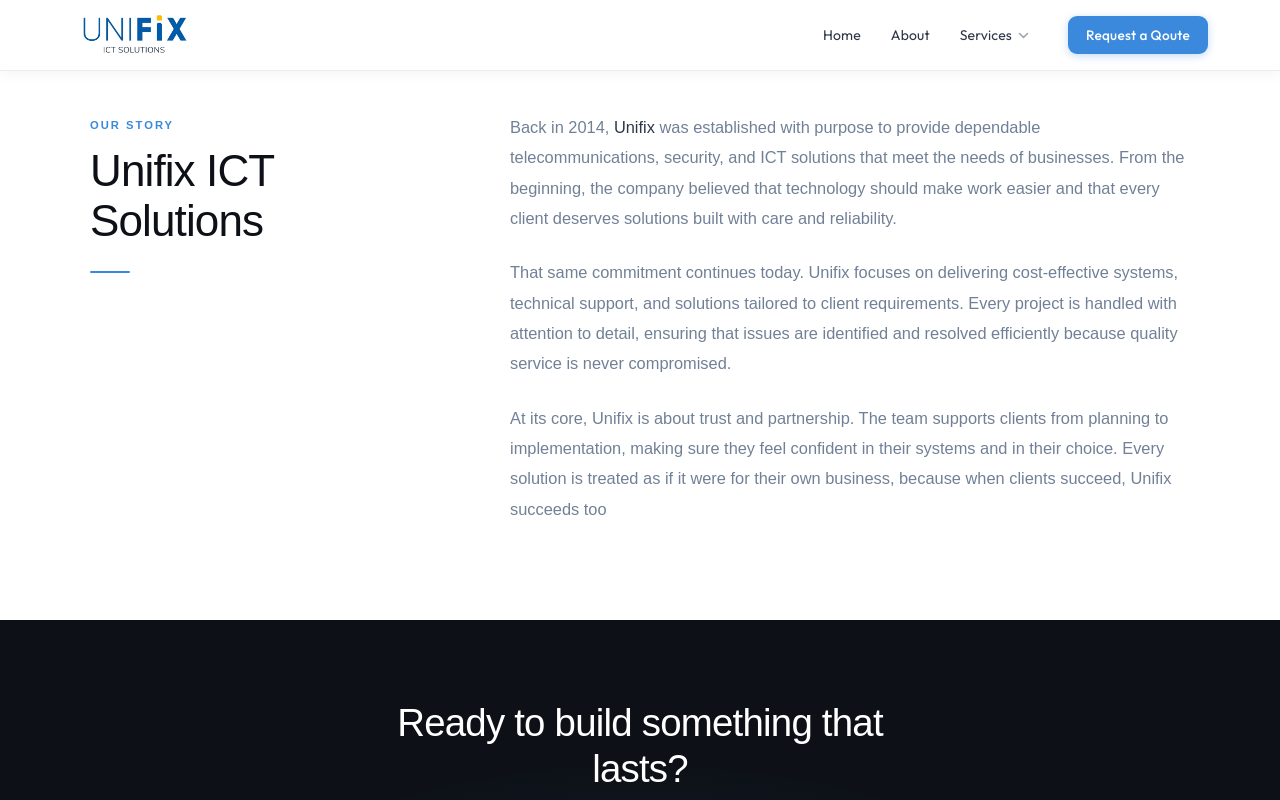
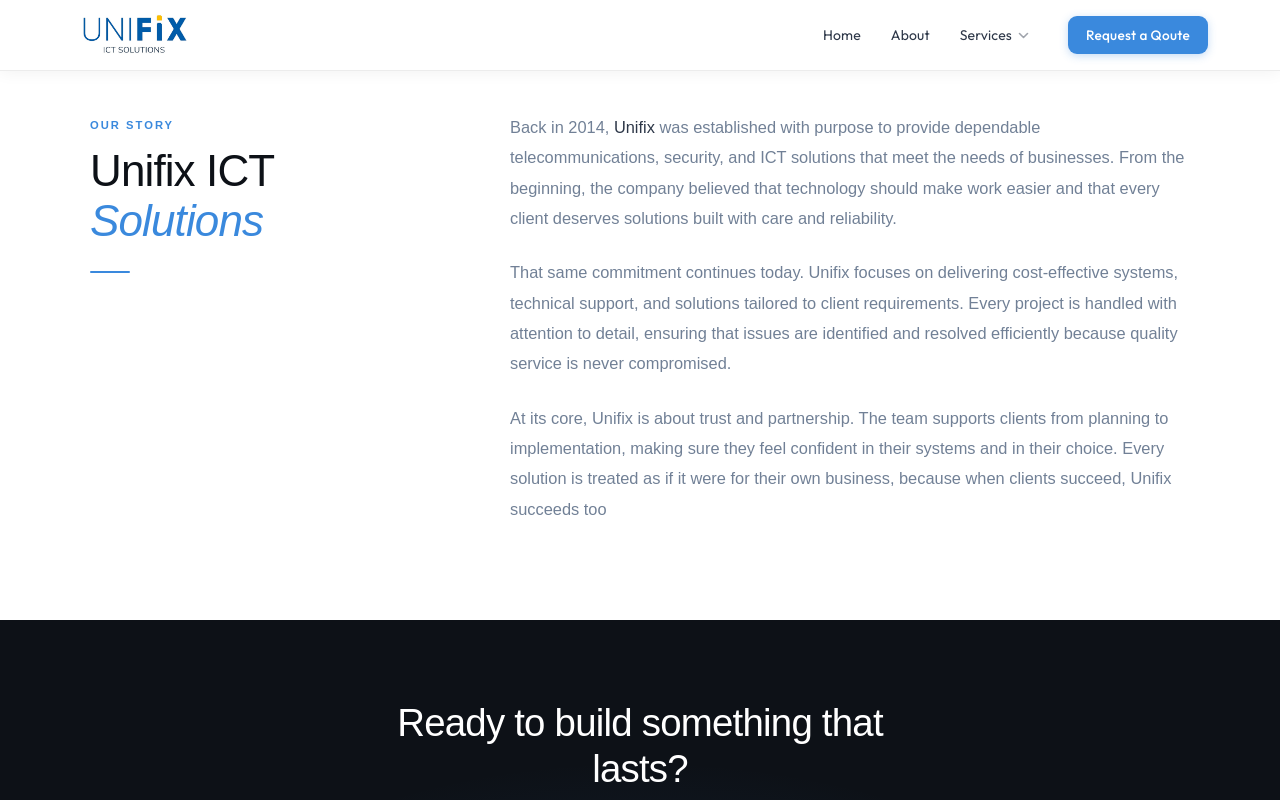
Before and after one commit to alexismierah/practice, a Next.js app in the folder web/: page /about in a window 1280 px wide. Shown: the top 800 px of the page. Built offline with nearby package versions, Linux system fonts and the light colour scheme.

Commit message:
Update page.tsx

```diff
--- a/web/src/app/about/page.tsx
+++ b/web/src/app/about/page.tsx
@@ -407,7 +407,7 @@ export default function AboutPage() {
           <div className="about-story-inner">
             <div className="about-story-left">
               <span className="about-section-tag">Our Story</span>
-              <h2 className="about-story-h2">Unifix ICT Solutions</h2>
+              <h2 className="about-story-h2">Unifix ICT <em>Solutions</em></h2>
               <div className="about-story-rule" />
             </div>
             <div className="about-story-body">
```
